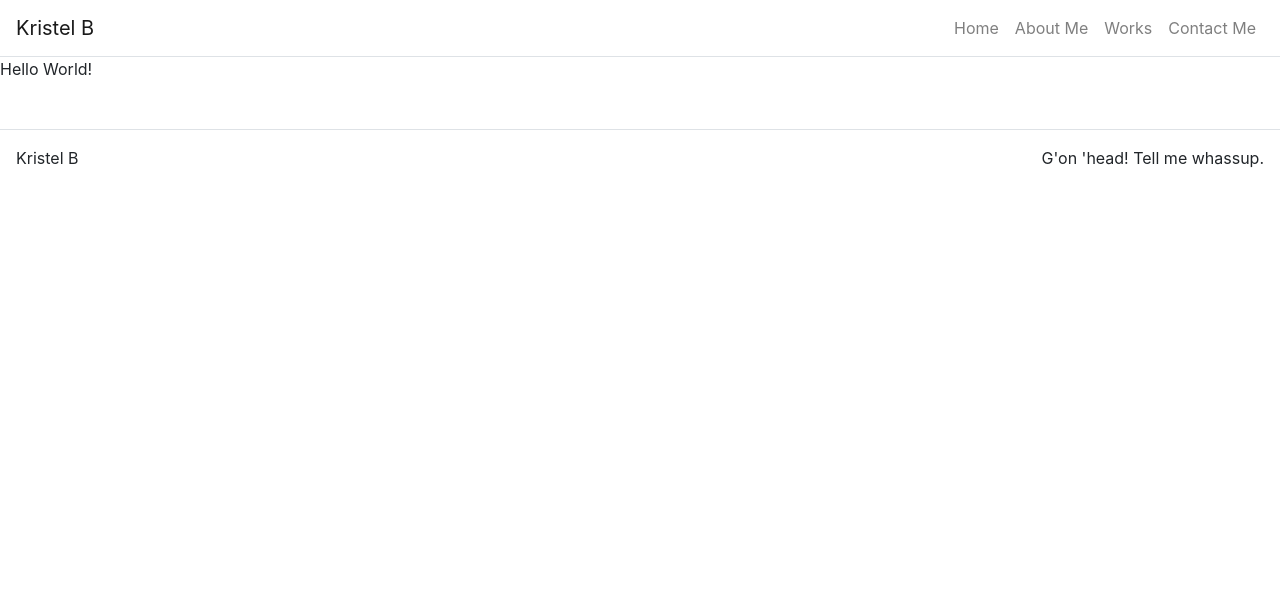
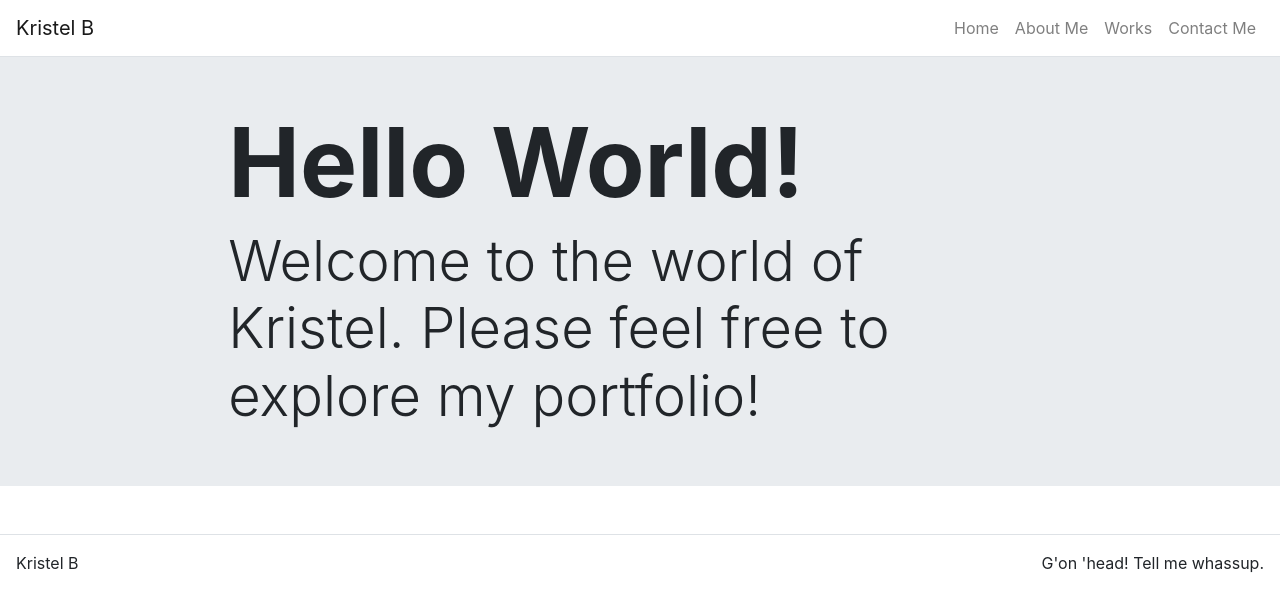
Before and after one commit to kristel-spike/kristel-spike.github.io, a React (Create React App) app in the folder Desktop/kristel-spike.github.io/: page / in a window 1280 px wide. Shown: the top 612 px of the page. Built offline with nearby package versions, Linux system fonts and the light colour scheme.

Commit message:
added a jumbotron to the top of page that act as a title

```diff
--- a/Desktop/kristel-spike.github.io/src/App.js
+++ b/Desktop/kristel-spike.github.io/src/App.js
@@ -57,7 +57,7 @@
               </Nav>
             </Navbar.Collapse>
           </Navbar>
-            <Route path="/" exact render={() => <HomePage title={this.state.home.title} subTitle={this.state.about.subTitle} />} />
+            <Route path="/" exact render={() => <HomePage title={this.state.home.title} subTitle={this.state.home.subTitle} />} />
             <Route path="/about" exact render={()=> <AboutMe title={this.state.about.title} />} />
             <Route path="/works" exact render={() => <Works title={this.state.works.title} />} />
             <Route path="/contact" exact render={() => <Contact title={this.state.contact.title} />} />
--- /dev/null
+++ b/Desktop/kristel-spike.github.io/src/components/Title.js
@@ -0,0 +1,23 @@
+import React from 'react';
+import Jumbotron from 'react-bootstrap/Jumbotron';
+import Container from 'react-bootstrap/Container';
+import Col from 'react-bootstrap/Col';
+import Row from 'react-bootstrap/Row';
+
+function Title(props){
+
+    return(
+        <Jumbotron className="jumbotron-fluid p-0">
+            <Container fluid={true}>
+                <Row className="justify-content-center py-5">
+                    <Col md={8} sm={12}>
+                        {props.title && <h1 className="display-1 font-weight-bolder">{props.title}</h1>}
+                        {props.subTitle && <h3 className="display-4 font-weight-light">{props.subTitle}</h3>}
+                    </Col>
+                </Row>
+            </Container>
+        </Jumbotron>
+    );
+}
+
+export default Title;
--- a/Desktop/kristel-spike.github.io/src/pages/HomePage.js
+++ b/Desktop/kristel-spike.github.io/src/pages/HomePage.js
@@ -1,9 +1,10 @@
 import React from 'react';
 // import{BrowserRouter as Router, Switch, Route, Link} from "./node_modules/react-router-dom"
+import Title from '../components/Title'
 
 function HomePage(props){
     return(
-        <p>Hello World!</p>
+        <Title title={props.title} subTitle={props.subTitle}/>
     );
 }
 
```
